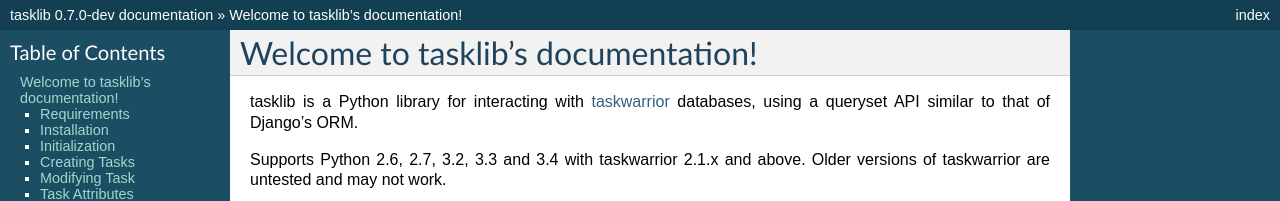
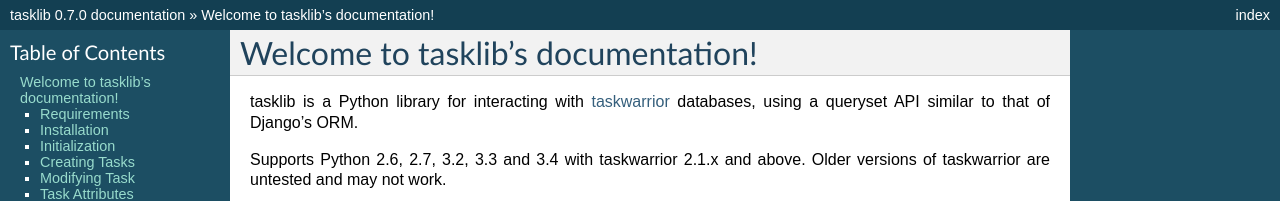
Before and after one commit to GothenburgBitFactory/tasklib, a Sphinx documentation site: the page built from docs/index.rst, in a window 1280 px wide and 900 px high. Shown: the top 201 px of the window. Built offline with Sphinx 7.4.7, drawn with Linux system fonts in a browser that asks for light colours; some of the changed text lies outside the part shown.

Commit message:
Bump version for 0.7.0

```diff
--- a/docs/conf.py
+++ b/docs/conf.py
@@ -51,9 +51,9 @@
 # built documents.
 #
 # The short X.Y version.
-version = '0.7.0-dev'
+version = '0.7.0'
 # The full version, including alpha/beta/rc tags.
-release = '0.7.0-dev'
+release = '0.7.0'
 
 # The language for content autogenerated by Sphinx. Refer to documentation
 # for a list of supported languages.
--- a/setup.py
+++ b/setup.py
@@ -1,6 +1,6 @@
 from setuptools import setup, find_packages
 
-version = '0.7.0-dev'
+version = '0.7.0'
 
 setup(
     name='tasklib',
```
